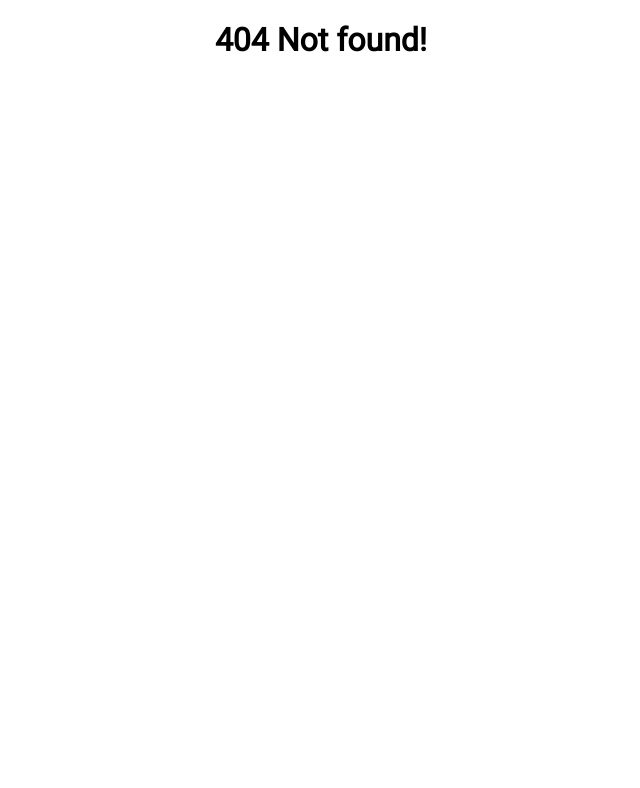
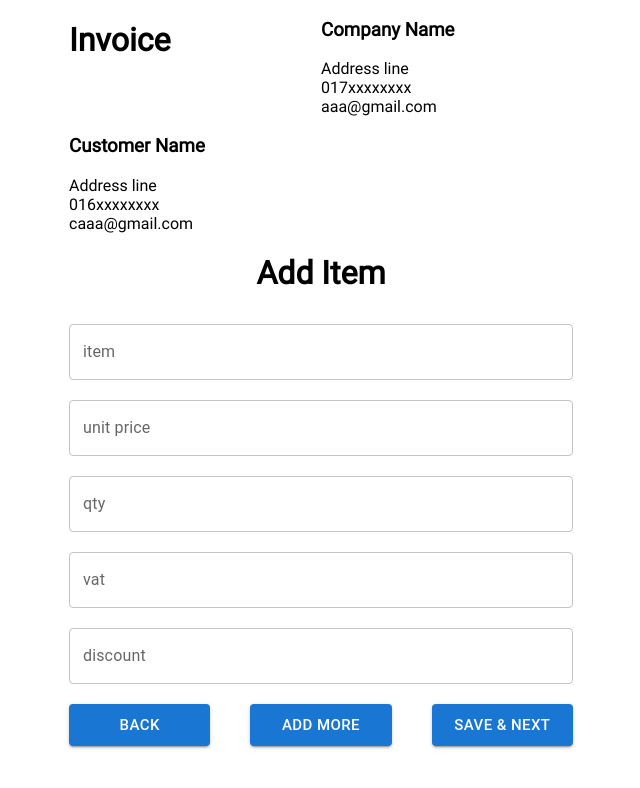
Before and after one commit to ehsanmunna/soft-invoice, a React (Create React App) app: page /invoice-item in a window 1280 px wide. Before the commit this address had no page. Shown: the top 788 px of the page, without its empty margins (319-959 px from the left). Built offline with nearby package versions, Linux system fonts and the light colour scheme.

Commit message:
invoice item form add

```diff
--- a/src/App.tsx
+++ b/src/App.tsx
@@ -5,6 +5,7 @@ import Registration from './Pages/Registration/Registration';
 import NotFound from './Pages/NotFound/NotFound';
 import HomePage from './Pages/Home/Home';
 import InvoiceCustomerPage from './Pages/Invoice/Invoice-Customer';
+import InvoiceItemPage from './Pages/Invoice/Invoice-Item';
 
 function App() {
   return (
@@ -13,6 +14,7 @@ function App() {
         <Routes>
           <Route path="/" element={<HomePage />} />
           <Route path="/invoice-customer" element={<InvoiceCustomerPage />} />
+          <Route path="/invoice-item" element={<InvoiceItemPage />} />
           <Route path="/login" element={<LoginPage />} />
           <Route path="/reg" element={<Registration />} />
           <Route path="/*" element={<NotFound/>} />
--- a/src/components/FormElement/NumberInput.tsx
+++ b/src/components/FormElement/NumberInput.tsx
@@ -1,4 +1,5 @@
+import AppTextInput from "./TextInput";
 
-const NumberInput = () => <input type="number" />;
+const AppNumberInput = (props:any) => <AppTextInput {...props} type="number" />;
 
-export default NumberInput
+export default AppNumberInput
--- a/src/components/FormElement/TextInput.tsx
+++ b/src/components/FormElement/TextInput.tsx
@@ -1,6 +1,6 @@
 import TextField from "@mui/material/TextField";
 
 const AppTextInput = (props: any) =>
-    <TextField type="text" label={props.placeholder} variant="outlined" style={{width: '100%'}} placeholder={props.placeholder} />;
+    <TextField type="text" {...props} label={props.placeholder} variant="outlined" style={{width: '100%'}} placeholder={props.placeholder} />;
 
 export default AppTextInput
--- /dev/null
+++ b/src/components/Invoice/CustomerInfo.tsx
@@ -0,0 +1,19 @@
+import { Box } from "@mui/material"
+import { ICustomerAddress } from "../../interface/invoice/IAddress"
+import PageContainer from "../Layout/PageContainer"
+import AppSubTitle from "../Typography/SubTitle"
+
+const CustomerInfo = (props: ICustomerAddress) => {
+    return (
+        <PageContainer>
+            <Box style={{ width: '100%' }}>
+                <AppSubTitle name={props.customerName} />
+                <div>{props.addressLine1}</div>
+                <div>{props.phone}</div>
+                <div>{props.email}</div>
+            </Box>
+        </PageContainer>
+    )
+}
+
+export default CustomerInfo;
--- a/src/interface/invoice/IAddress.ts
+++ b/src/interface/invoice/IAddress.ts
@@ -7,3 +7,7 @@ export interface IAddress{
 export interface ICompanyAddress extends IAddress{
     companyName: string;
 }
+
+export interface ICustomerAddress extends IAddress{
+    customerName: string;
+}
--- /dev/null
+++ b/src/pages/Invoice/Invoice-Item.tsx
@@ -0,0 +1,66 @@
+import { Box } from "@mui/material";
+import AppButtonPrimary from "../../components/Actions/PrimaryButton";
+import AppNumberInput from "../../components/FormElement/NumberInput";
+import AppTextInput from "../../components/FormElement/TextInput";
+import CustomerInfo from "../../components/Invoice/CustomerInfo";
+import InvoiceHead from "../../components/Invoice/InvoiceHead";
+import FormBox from "../../components/Layout/FormBox";
+import FormContainer from "../../components/Layout/FormContainer";
+import PageContainer from "../../components/Layout/PageContainer";
+
+function InvoiceItemPage() {
+
+  // const today = new Date().toDateString();
+
+  return (
+    <>
+      <PageContainer>
+        <>
+          <InvoiceHead
+            companyName="Company Name"
+            addressLine1="Address line"
+            phone="017xxxxxxxx"
+            email="aaa@gmail.com"
+          />
+          <CustomerInfo
+            customerName="Customer Name"
+            addressLine1="Address line"
+            phone="016xxxxxxxx"
+            email="caaa@gmail.com"
+          />
+          <FormContainer
+            formHeadLine="Add Item"
+            formBody={(
+              <>
+                <FormBox>
+                  <AppTextInput placeholder="item" />
+                </FormBox>
+                <FormBox>
+                  <AppTextInput placeholder="unit price" />
+                </FormBox>
+                <FormBox>
+                  <AppNumberInput placeholder="qty"/>
+                </FormBox>
+                <FormBox>
+                  <AppTextInput placeholder="vat" />
+                </FormBox>
+                <FormBox>
+                  <AppTextInput placeholder="discount" />
+                </FormBox>
+              </>
+            )}
+            buttonExtra={(
+              <Box sx={{ display: 'flex', gap: 5 }}>
+                <AppButtonPrimary btnText="Back" />
+                <AppButtonPrimary btnText="add more" />
+                <AppButtonPrimary btnText="Save&nbsp;&amp;&nbsp;Next" />
+              </Box>
+            )}
+          />
+        </>
+      </PageContainer>
+    </>
+  );
+}
+
+export default InvoiceItemPage;
```
